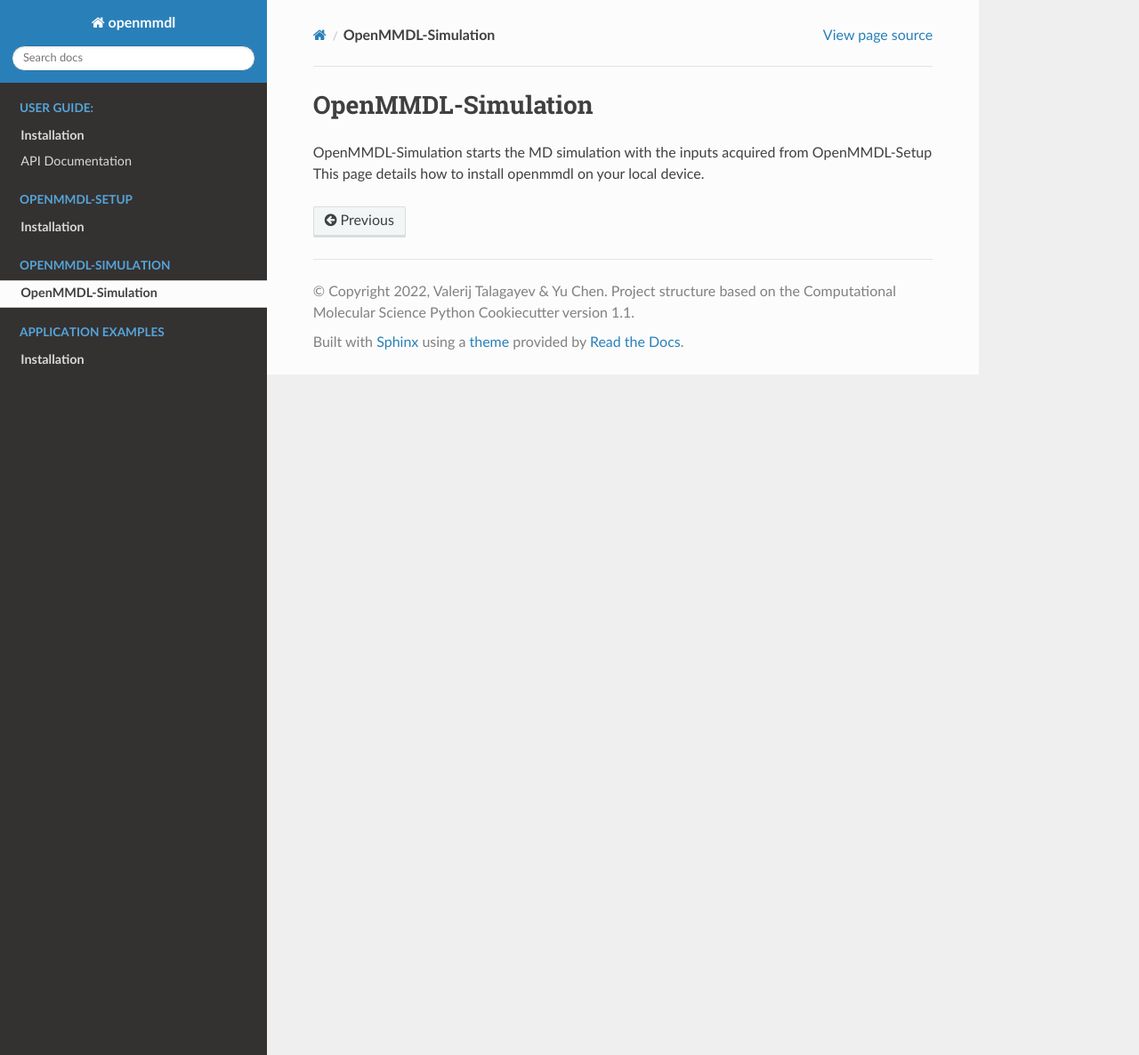
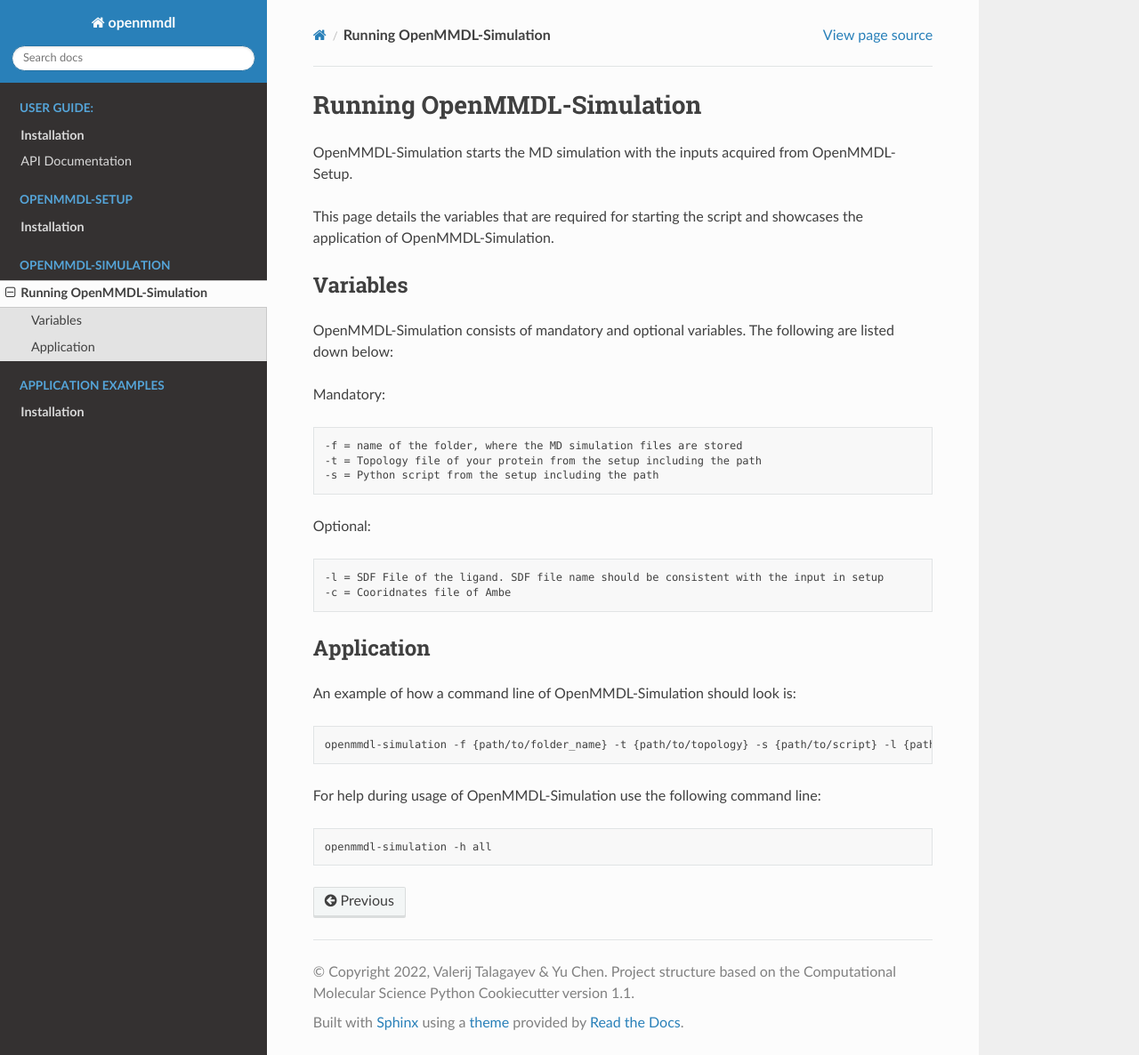
Before and after one commit to wolberlab/OpenMMDL, a Sphinx documentation site: the page built from docs/Openmmdl_simulation.rst, in a window 1280 px wide and 1186 px high. Shown: the whole window at 89% size. Built offline with Sphinx 7.4.7 and the Read the Docs theme 2.0.0, drawn with Linux system fonts in a browser that asks for light colours.

Commit message:
Update Openmmdl_simulation.rst

```diff
--- a/docs/Openmmdl_simulation.rst
+++ b/docs/Openmmdl_simulation.rst
@@ -1,5 +1,42 @@
-**OpenMMDL-Simulation**
+**Running OpenMMDL-Simulation**
 ===============
 
-OpenMMDL-Simulation starts the MD simulation with the inputs acquired from OpenMMDL-Setup
-This page details how to install openmmdl on your local device.
+OpenMMDL-Simulation starts the MD simulation with the inputs acquired from OpenMMDL-Setup.
+
+This page details the variables that are required for starting the script and showcases the application of OpenMMDL-Simulation.
+
+Variables
+------------------------------
+OpenMMDL-Simulation consists of mandatory and optional variables. The following are listed down below:
+
+
+Mandatory:
+
+.. code-block:: text
+
+    -f = name of the folder, where the MD simulation files are stored
+    -t = Topology file of your protein from the setup including the path
+    -s = Python script from the setup including the path
+
+Optional:
+
+.. code-block:: text
+
+    -l = SDF File of the ligand. SDF file name should be consistent with the input in setup
+    -c = Cooridnates file of Ambe
+
+Application
+------------------------------
+
+An example of how a command line of OpenMMDL-Simulation should look is:
+
+.. code-block:: text
+
+    openmmdl-simulation -f {path/to/folder_name} -t {path/to/topology} -s {path/to/script} -l {path/to/ligand}
+
+
+For help during usage of OpenMMDL-Simulation use the following command line:
+
+.. code-block:: text
+
+    openmmdl-simulation -h all
```
